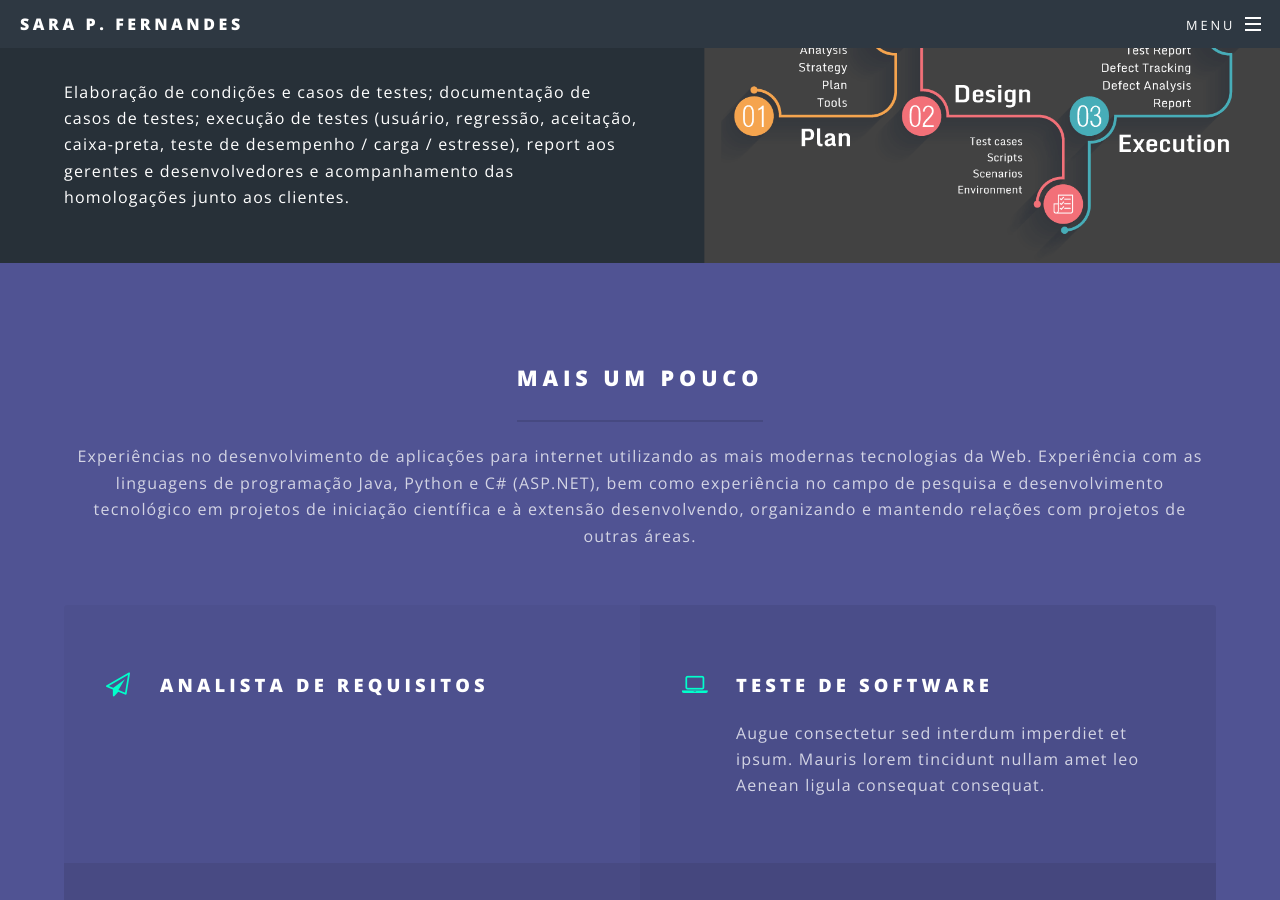
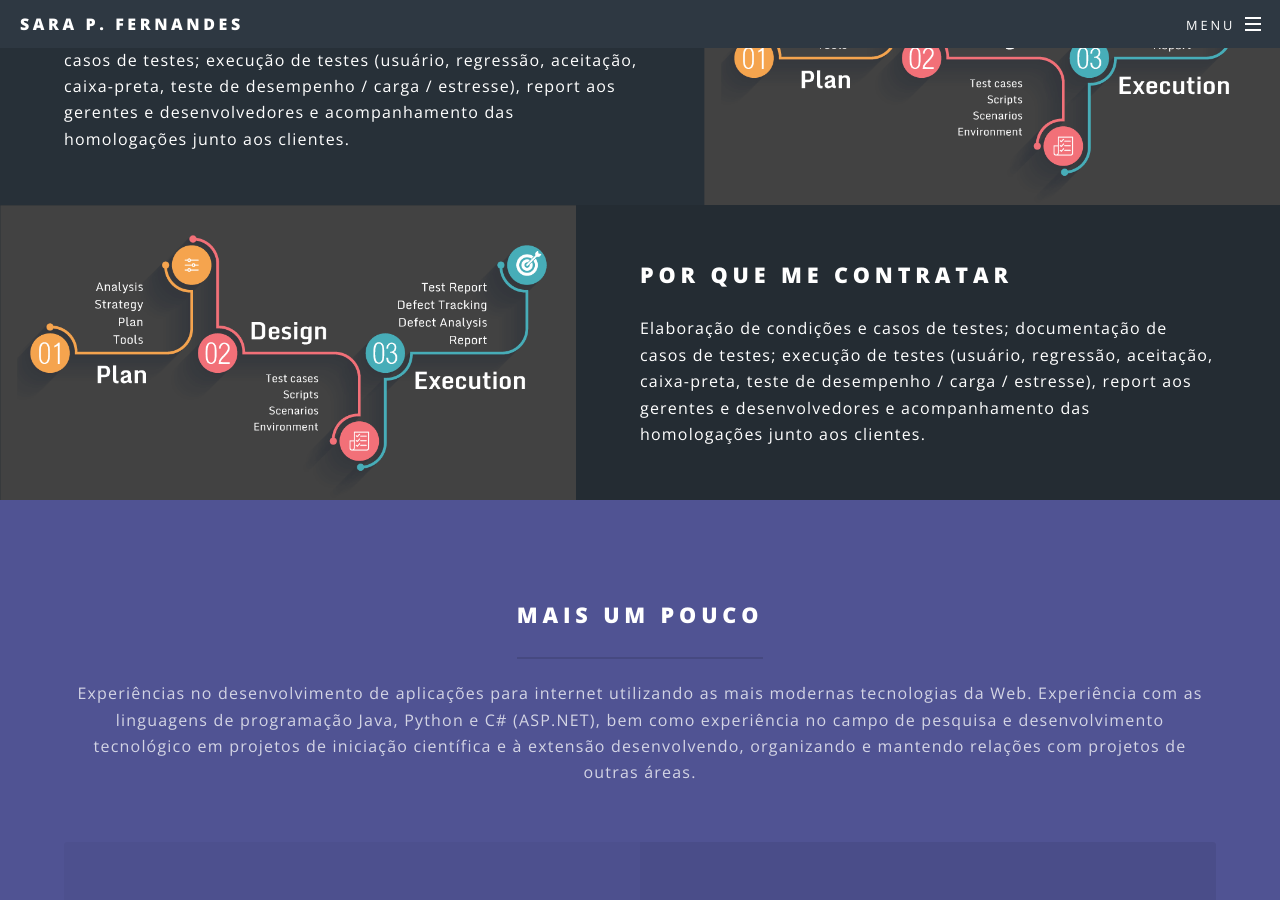
Before and after one commit to SaraFernandes/sarafernandes.github.io_sfdhgdfg, a Jekyll site: the page built from index.html, in a window 1280 px wide and 900 px high, scrolled down 1920 px. Built offline with Jekyll 4.4.1, drawn with Linux system fonts in a browser that asks for light colours; some of the changed text lies outside the part shown.

Commit message:
Add neu post Elicitação de requisitos

```diff
--- a/_includes/footer.html
+++ b/_includes/footer.html
@@ -21,6 +21,5 @@
     {% endif %}
     {{ thisyear }}
     {% if site.owner %}{{ site.owner }}{% else %}{{ site.title }}{% endif %}</li>
-    <li>Design: <a href="http://html5up.net" target="_blank">HTML5 UP</a></li>
   </ul>
 </footer>
--- a/index.html
+++ b/index.html
@@ -43,6 +43,12 @@
 								<h2>Teste de Software<br/></h2>
 								<p>Elaboração de condições e casos de testes; documentação de casos de testes; execução de testes (usuário, regressão, aceitação, caixa-preta, teste de desempenho / carga / estresse), report aos gerentes e desenvolvedores e acompanhamento das homologações junto aos clientes.</p>							</div>
 						</section>
+
+						<section class="spotlight">
+							<div class="image"><img src="images/teste.png" alt="" /></div><div class="content">
+								<h2>Por que me contratar<br/></h2>
+								<p>Elaboração de condições e casos de testes; documentação de casos de testes; execução de testes (usuário, regressão, aceitação, caixa-preta, teste de desempenho / carga / estresse), report aos gerentes e desenvolvedores e acompanhamento das homologações junto aos clientes.</p>							</div>
+						</section>
 					</section>
 
 				<!-- Three -->
@@ -55,10 +61,8 @@
 							</header>
 							<ul class="features">
 								<li class="icon fa-paper-plane-o">
-									<h3>Analista de Requisitos</h3>
-									<p>
-
-									</p>
+									<h3>A Engenharia de Requisitos</h3>
+									<p> A Engenharia de Requisitos, uma sub-área da Engenharia de Software, estuda o processo de definição dos requisitos que o software deve atender. A área surgiu em 1993 com a realização do I International Symposium on Requirements Engineering. O processo de definição de requisitos é uma interface entre os desejos e necessidades dos clientes e a posterior implementação desses requisitos em forma de software.</p>
 								</li>
 								<li class="icon fa-laptop">
 									<h3>Teste de Software</h3>
```
Also changed, not shown: other parts of index.html (+1 -1 lines).
